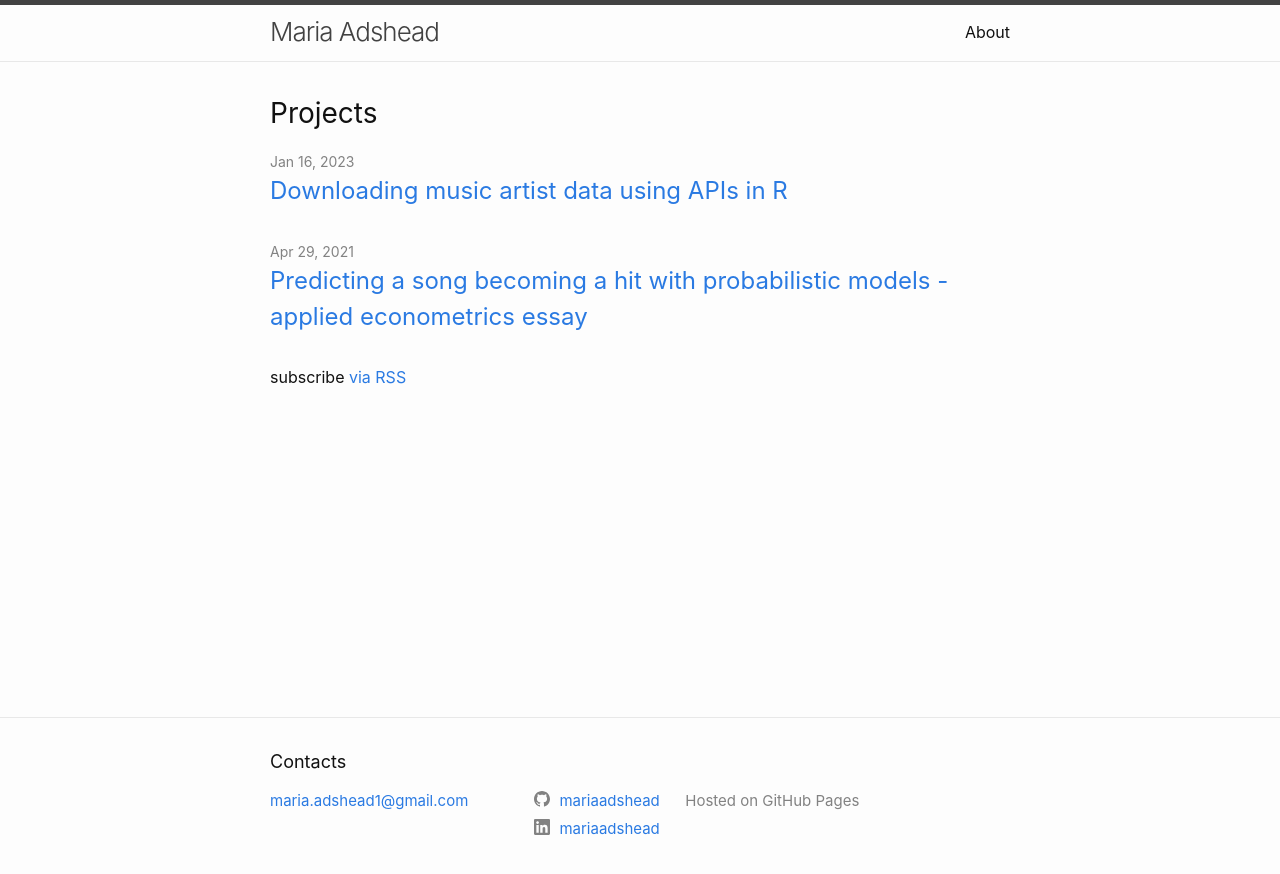
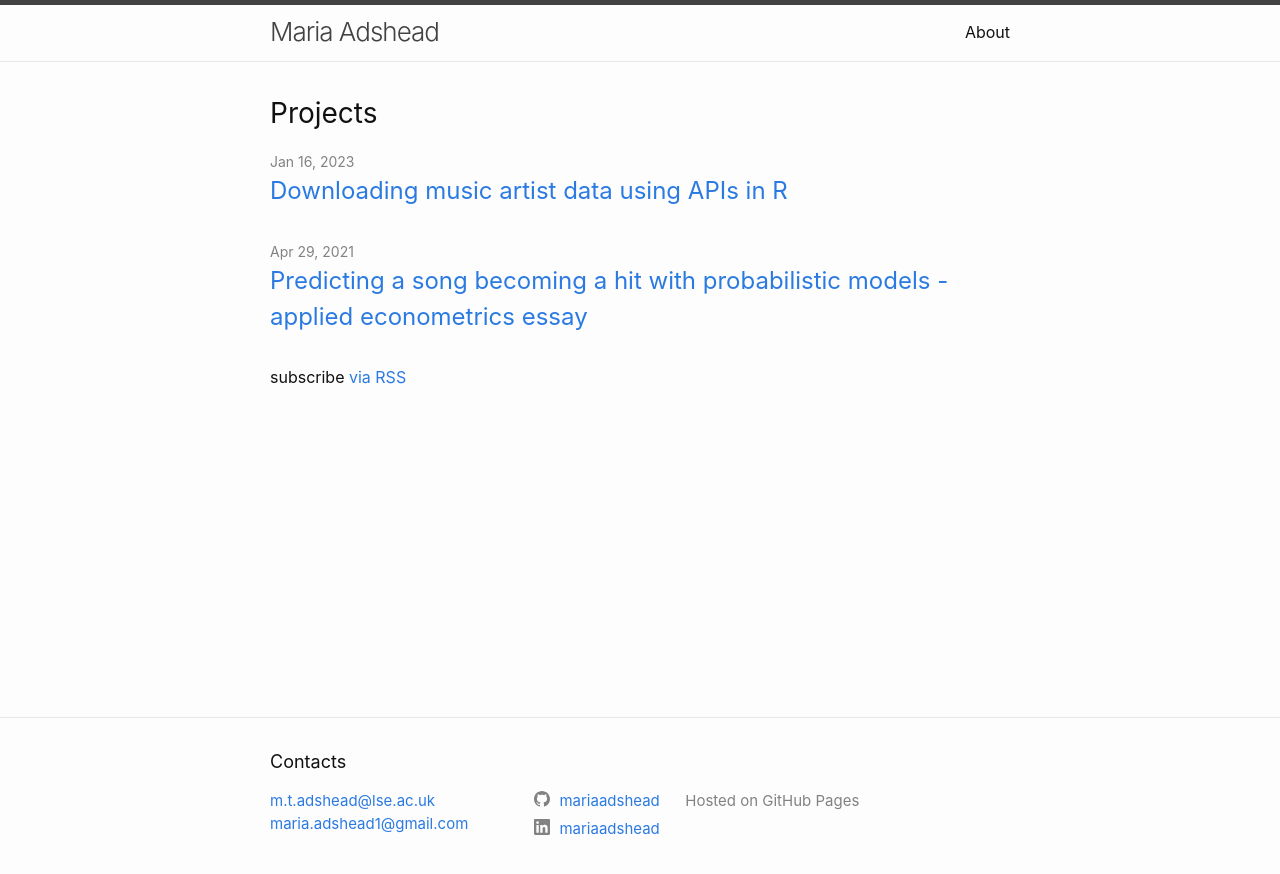
Before and after one commit to mariaadshead/mariaadshead.github.io, a Jekyll site: the page built from docs/index.markdown, in a window 1280 px wide. Shown: the top 874 px of the page. Built offline with Jekyll 4.4.1, drawn with Linux system fonts in a browser that asks for light colours.

Commit message:
Update footer.html

```diff
--- a/docs/_includes/footer.html
+++ b/docs/_includes/footer.html
@@ -9,7 +9,9 @@
       <div class="footer-col footer-col-1">
         <ul class="contact-list">
           <li class="p-name">
-              <li><a class="u-email" href="mailto:{{ m.t.adshead@lse.ac.uk }}"</a></li>
+              {%- if site.alt_email -%}
+              <li><a class="u-email" href="mailto:{{ site.alt_email }}">{{ site.alt_email }}</a></li>
+              {%- endif -%}
             </li>
             {%- if site.email -%}
             <li><a class="u-email" href="mailto:{{ site.email }}">{{ site.email }}</a></li>
```
